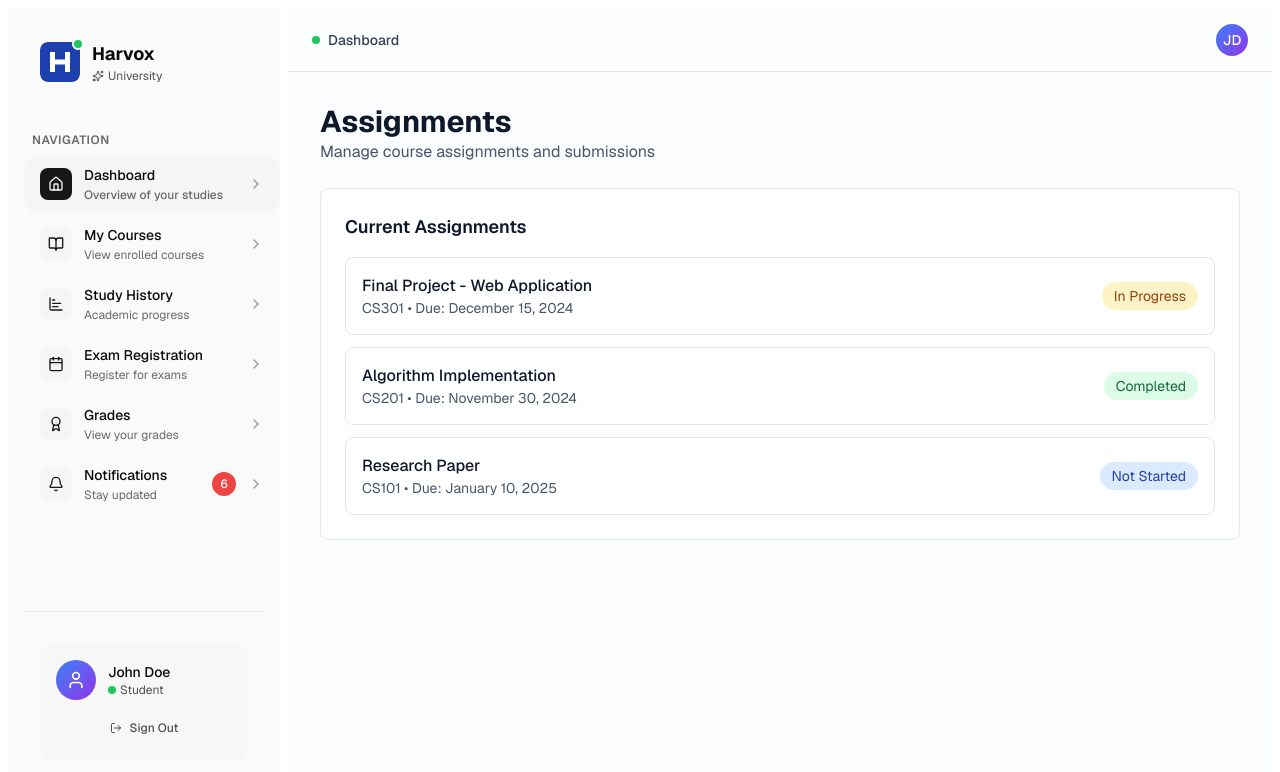
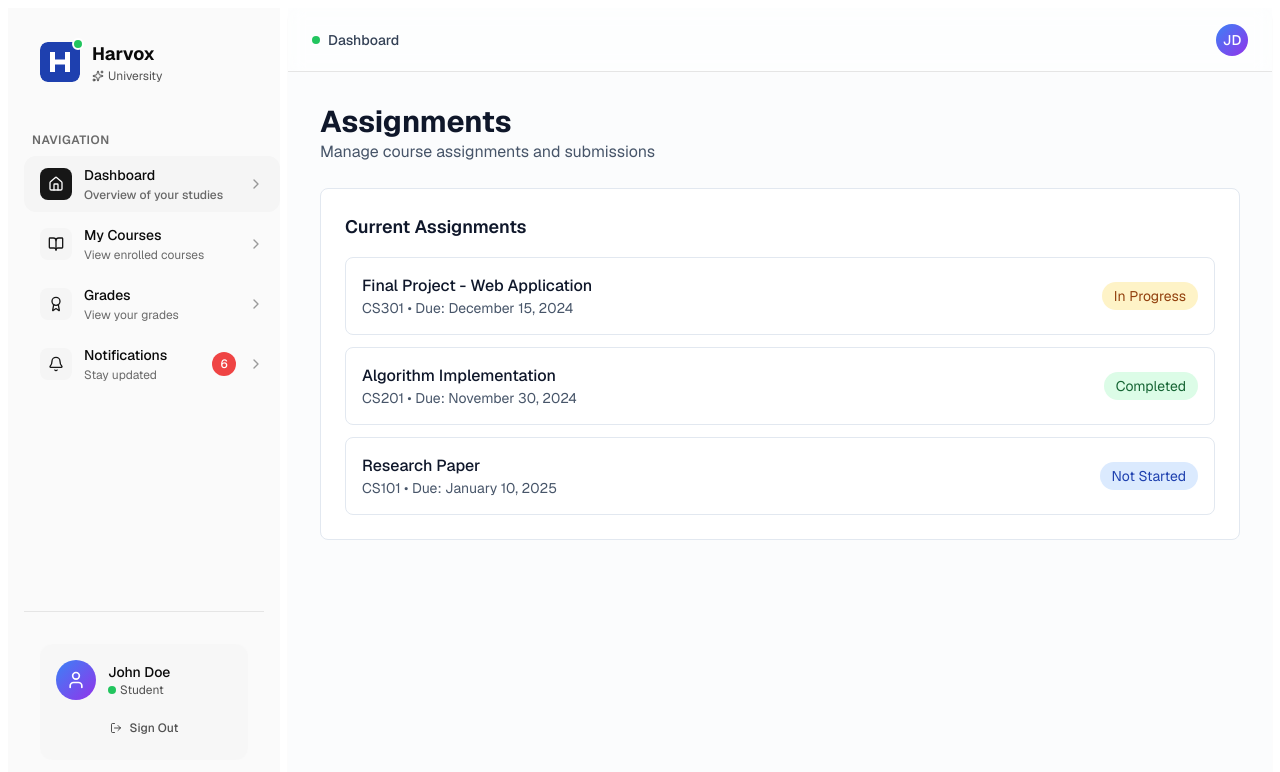
Before and after one commit to stefanmijicswe/isakwa-monorepo, a Next.js app in the folder apps/client/: page /dashboard/assignments in a window 1280 px wide. Shown: the top 772 px of the page. Built offline with nearby package versions, Linux system fonts and the light colour scheme.

Commit message:
refactor: simplify navigation for clean, non-scrollable sidebar

```diff
--- a/apps/client/app/dashboard/components/app-sidebar.tsx
+++ b/apps/client/app/dashboard/components/app-sidebar.tsx
@@ -37,7 +37,7 @@ import {
   SidebarSeparator,
 } from "../../../components/ui/sidebar"
 
-// Navigation items by user role
+// Navigation items by user role - simplified for clean dashboard
 const navigationByRole = {
   student: [
     {
@@ -52,18 +52,6 @@ const navigationByRole = {
       url: "/dashboard/my-courses",
       icon: BookOpen,
       description: "View enrolled courses"
-    },
-    {
-      title: "Study History",
-      url: "/dashboard/study-history",
-      icon: ChartBar,
-      description: "Academic progress"
-    },
-    {
-      title: "Exam Registration",
-      url: "/dashboard/exam-registration",
-      icon: Calendar,
-      description: "Register for exams"
     },
     {
       title: "Grades",
@@ -104,30 +92,6 @@ const navigationByRole = {
       icon: Users,
       description: "Find students"
     },
-    {
-      title: "Grade Entry",
-      url: "/dashboard/grade-entry",
-      icon: BarChart3,
-      description: "Enter grades"
-    },
-    {
-      title: "Syllabi Management",
-      url: "/dashboard/syllabi",
-      icon: FileText,
-      description: "Course content"
-    },
-    {
-      title: "Schedule Planning",
-      url: "/dashboard/schedule-planning",
-      icon: Calendar,
-      description: "Plan your schedule"
-    },
-    {
-      title: "Assignments",
-      url: "/dashboard/assignments",
-      icon: BookOpen,
-      description: "Manage assignments"
-    },
   ],
   studentService: [
     {
@@ -148,12 +112,6 @@ const navigationByRole = {
       url: "/dashboard/library",
       icon: Library,
       description: "Book management"
-    },
-    {
-      title: "Inventory Management",
-      url: "/dashboard/inventory",
-      icon: Settings,
-      description: "Resource tracking"
     },
   ],
   admin: [
```
